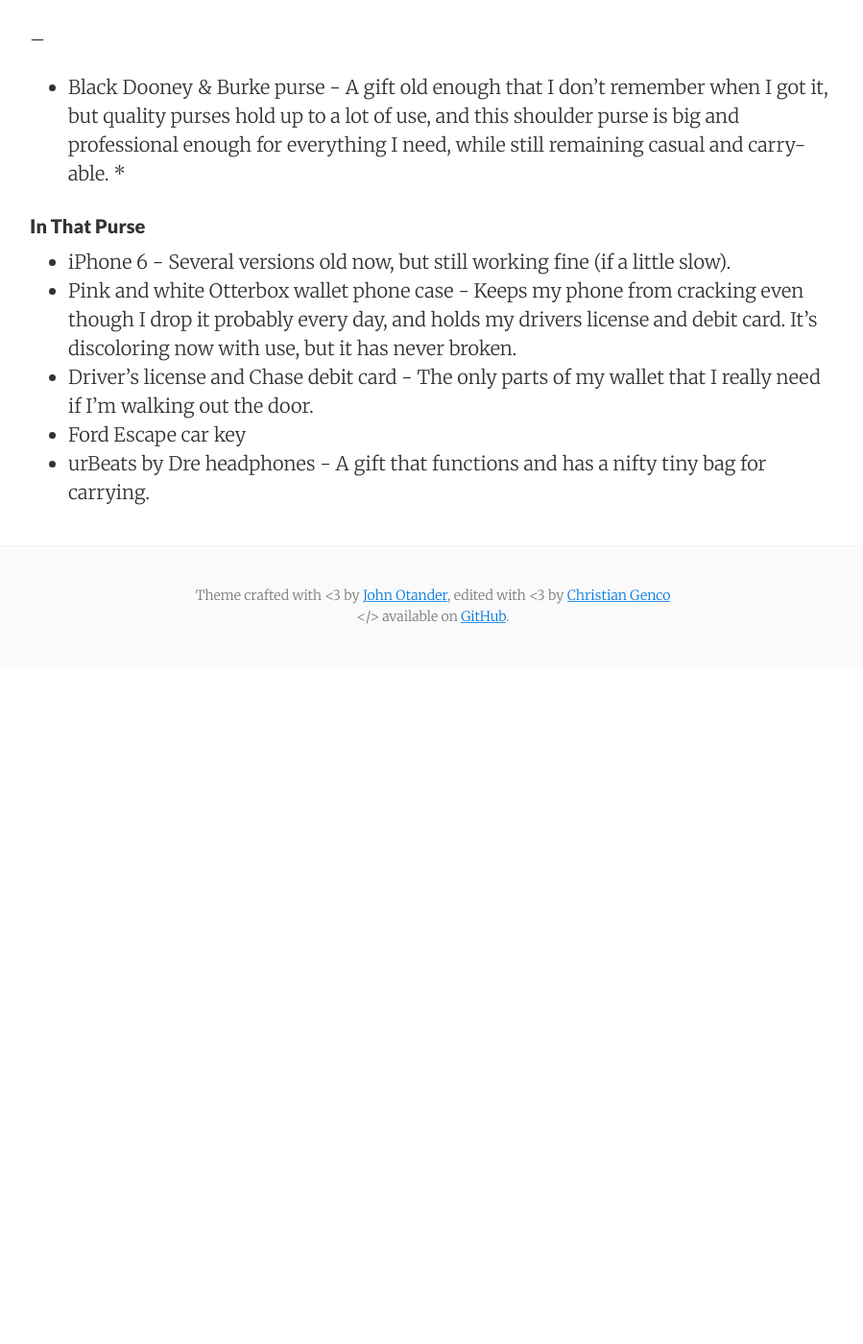
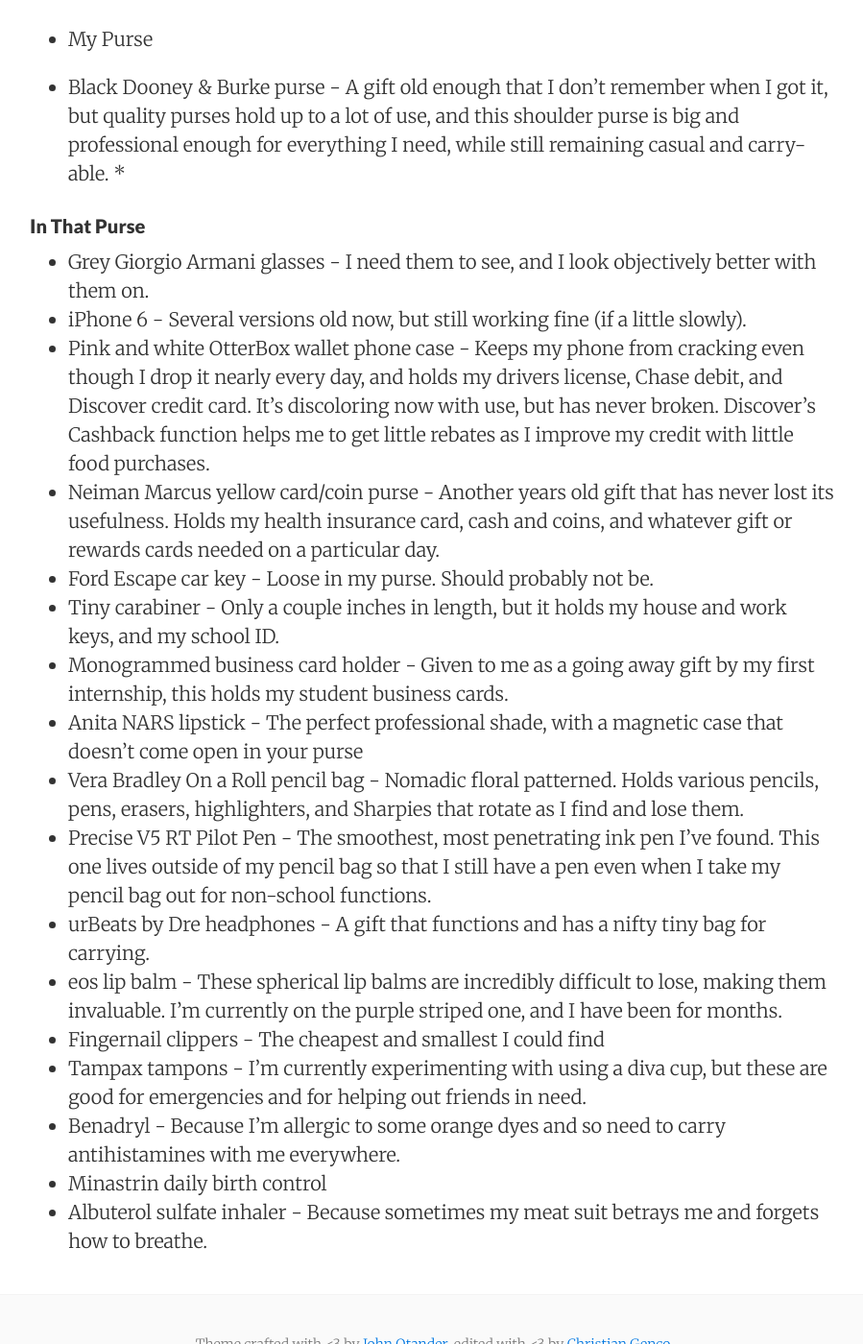
Before and after one commit to DestinyRoseMurphy/DestinyRoseMurphy.github.io, a Jekyll site: the page built from _posts/2017-10-19-Things-I-Own.md, in a window 1280 px wide and 1400 px high, scrolled down 1383 px. Shown: the whole window at 96% size, without its empty margins (189-1088 px from the left). Built offline with Jekyll 4.4.1, drawn with Linux system fonts in a browser that asks for light colours; before the commit the page ends 2077 px from its top, so only the background shows below that; some of the changed text lies outside the part shown.

Commit message:
Added to things

```diff
--- a/_posts/2017-10-19-Things-I-Own.md
+++ b/_posts/2017-10-19-Things-I-Own.md
@@ -8,8 +8,7 @@ summary:    "After reading Marie Kondo's The Life-Changing Art of Tidying Up I w
 Below is a complete list of everything I own, as of October 19th, 2017. This is the first iteration of this post, which I'll be updating regularly. The original inspiration for this was Marie Kondo's book *The Life-Changing Art of Tidying Up,* which I reviewed here. Kondo's thesis is simple: anything that doesn't "spark joy" in your life should be gotten rid of.
 All of these items survived my purging - below I detail why. If you like something and it's underlined, click on it! You'll be sent to Amazon and you can get it for yourself!
 
-## Everyday Carry
-
+## Everyday Carry - My Backpack
 
 * My stepmother's Navy-issue backpack - When my step-mom, who was an equipment operator chief in the Navy reserves, retired from the service she got rid of all her military-issue supplies, and she gave me the option to take anything I wanted. My entire life I had gotten a new backpack for each school year because I destroyed each pack throughout the course of each year. I took her backpack on a whim, thinking it might stand up a little longer to my textbooks. That was in 2014, and it's still holding strong today.
 
@@ -23,15 +22,27 @@ All of these items survived my purging - below I detail why. If you like somethi
 * Decomposition Books - A stylish and environmentally friendly option for school notes. A little more expensive than a plan composition book, but worth it.
 * Allies bag tag - Awarded to me after my completion of Allies training to denote my official Allie status.
 
---
+- My Purse
 
 * Black Dooney & Burke purse - A gift old enough that I don't remember when I got it, but quality purses hold up to a lot of use, and this shoulder purse is big and professional enough for everything I need, while still remaining casual and carry-able.
 *
 
 #### In That Purse
 
-* iPhone 6 - Several versions old now, but still working fine (if a little slow).
-* Pink and white Otterbox wallet phone case - Keeps my phone from cracking even though I drop it probably every day, and holds my drivers license and debit card. It's discoloring now with use, but it has never broken.
-* Driver's license and Chase debit card - The only parts of my wallet that I really need if I'm walking out the door.
-* Ford Escape car key
+* Grey Giorgio Armani glasses - I need them to see, and I look objectively better with them on.
+* iPhone 6 - Several versions old now, but still working fine (if a little slowly).
+* Pink and white OtterBox wallet phone case - Keeps my phone from cracking even though I drop it nearly every day, and holds my drivers license, Chase debit, and Discover credit card. It's discoloring now with use, but has never broken. Discover's Cashback function helps me to get little rebates as I improve my credit with little food purchases.
+* Neiman Marcus yellow card/coin purse - Another years old gift that has never lost its usefulness. Holds my health insurance card, cash and coins, and whatever gift or rewards cards needed on a particular day.
+* Ford Escape car key - Loose in my purse. Should probably not be.
+* Tiny carabiner - Only a couple inches in length, but it holds my house and work keys, and my school ID.
+* Monogrammed business card holder - Given to me as a going away gift by my first internship, this holds my student business cards.
+* Anita NARS lipstick - The perfect professional shade, with a magnetic case that doesn't come open in your purse
+* Vera Bradley On a Roll pencil bag - Nomadic floral patterned. Holds various pencils, pens, erasers, highlighters, and Sharpies that rotate as I find and lose them.
+* Precise V5 RT Pilot Pen - The smoothest, most penetrating ink pen I've found. This one lives outside of my pencil bag so that I still have a pen even when I take my pencil bag out for non-school functions.
 * urBeats by Dre headphones - A gift that functions and has a nifty tiny bag for carrying.
+* eos lip balm - These spherical lip balms are incredibly difficult to lose, making them invaluable. I'm currently on the purple striped one, and I have been for months.
+* Fingernail clippers - The cheapest and smallest I could find
+* Tampax tampons - I'm currently experimenting with using a diva cup, but these are good for emergencies and for helping out friends in need.
+* Benadryl - Because I'm allergic to some orange dyes and so need to carry antihistamines with me everywhere.
+* Minastrin daily birth control
+* Albuterol sulfate inhaler - Because sometimes my meat suit betrays me and forgets how to breathe.
```
